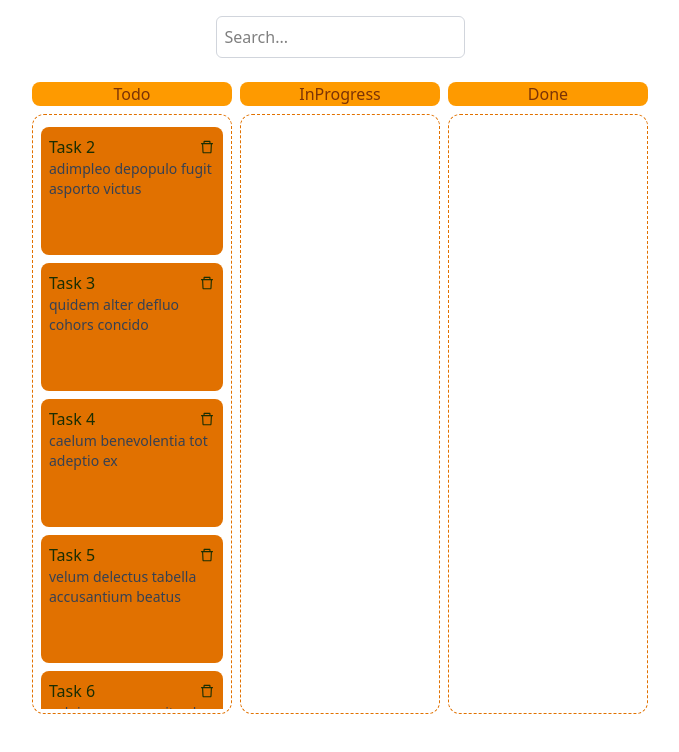
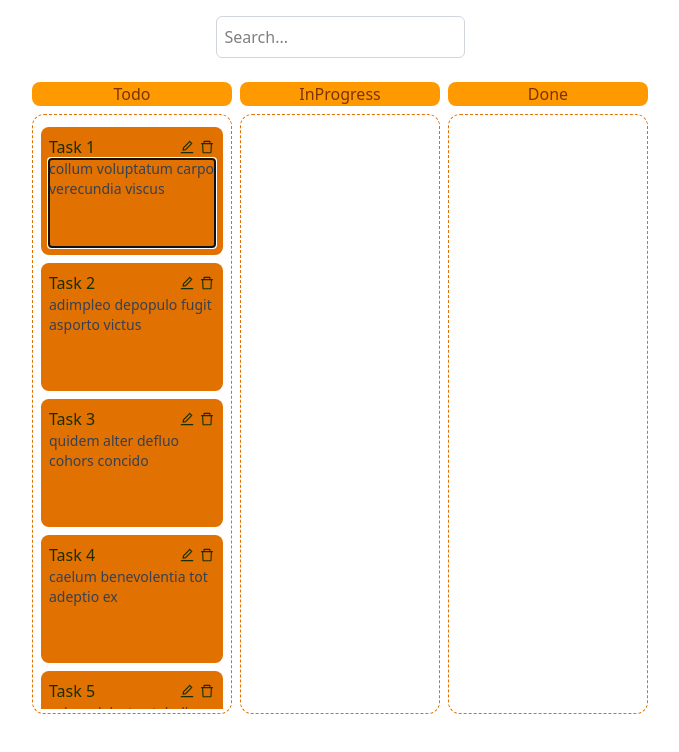
Before and after one commit to ehsanmmd/todoList, a React (Vite) app: page / in a window 1280 px wide. Both pictures are taken after a click on the button 507 px from the left and 147 px from the top of the page. Shown: the top 752 px of the page, without its empty margins (300-979 px from the left). Built offline with nearby package versions, Linux system fonts and the light colour scheme.

Commit message:
feat: add edit action

```diff
--- a/src/Board.tsx
+++ b/src/Board.tsx
@@ -160,6 +160,14 @@ export const Board = () => {
         )
       : columns;
 
+  const handleCardUpdate = (cardId: string, description: string) => {
+    setCards((prev) => {
+      const newCards = { ...prev };
+      newCards[cardId].description = description;
+      return newCards;
+    });
+  };
+
   return (
     <div className="h-screen w-screen flex flex-col items-center gap-4 p-4">
       <div>
@@ -186,12 +194,13 @@ export const Board = () => {
               cards={filteredCards}
               onStartDrag={onStartDrag}
               onDelete={handleCardDelete}
+              onUpdate={handleCardUpdate}
             />
           ))}
 
           <DragOverlay>
             {activeCard ? (
-              <Card id={activeCard.id} title={activeCard.title} />
+              <Card id={activeCard.id} title={activeCard.title} description={activeCard.description} />
             ) : null}
           </DragOverlay>
         </DndContext>
--- a/src/Card.tsx
+++ b/src/Card.tsx
@@ -1,18 +1,38 @@
 import { useDraggable } from "@dnd-kit/core";
-import { AiOutlineDelete } from "react-icons/ai";
+import { useState } from "react";
+import { AiOutlineDelete, AiOutlineEdit } from "react-icons/ai";
 
 export interface Card {
   id: string;
   title: string;
   description?: string;
   onDelete?: (id: string) => void;
+  onUpdate?: (id: string, description: string) => void;
 }
 
-export const Card = ({ title, id, description, onDelete }: Card) => {
+export const Card = ({ title, id, description, onDelete, onUpdate }: Card) => {
+  const [isEditing, setIsEditing] = useState(false);
+  const [editedDescription, setEditedDescription] = useState(description);
+
   const { attributes, listeners, setNodeRef, isDragging } = useDraggable({
     id,
-    data: { id, title },
+    data: { id, title, description },
   });
+
+  const handleEdit = () => {
+    setIsEditing(true);
+  };
+
+  const handleBlur = () => {
+    setIsEditing(false);
+    if (editedDescription) {
+      onUpdate?.(id, editedDescription);
+    }
+  };
+
+  const handleDelete = () => {
+    onDelete?.(id);
+  };
 
   return (
     <div
@@ -23,15 +43,43 @@ export const Card = ({ title, id, description, onDelete }: Card) => {
     >
       <div className="flex justify-between w-full">
         <span>{title}</span>
+        <div className="flex justify-end gap-1">
+          <button type="button" className="cursor-pointer" onClick={handleEdit}>
+            <AiOutlineEdit />
+          </button>
           <button
             type="button"
             className="cursor-pointer"
-          onClick={() => onDelete?.(id)}
+            onClick={handleDelete}
           >
             <AiOutlineDelete />
           </button>
         </div>
-      <div className="w-full flex-1 text-sm text-gray-700" {...attributes} {...listeners}>{description}</div>
+      </div>
+      <div
+        className="w-full flex-1 text-sm text-gray-700"
+        {...attributes}
+        {...listeners}
+      >
+        {isEditing ? (
+          <textarea
+            value={editedDescription}
+            onChange={(e) => setEditedDescription(e.target.value)}
+            className="w-full h-full resize-none"
+            rows={3}
+            autoFocus
+            onBlur={handleBlur}
+            onKeyDown={(e) => {
+              if (e.key === "Enter") {
+                e.preventDefault();
+                handleBlur();
+              }
+            }}
+          />
+        ) : (
+          description
+        )}
+      </div>
     </div>
   );
 };
--- a/src/Column.tsx
+++ b/src/Column.tsx
@@ -11,6 +11,7 @@ export interface Column extends PropsWithChildren {
   cards: Record<string, Card>;
   onStartDrag: (id: string) => void;
   onDelete: (cardId: string) => void;
+  onUpdate: (cardId: string, description: string) => void;
 }
 
 export const Column = ({
@@ -20,6 +21,7 @@ export const Column = ({
   cards,
   onStartDrag,
   onDelete,
+  onUpdate,
 }: Column) => {
   const { isOver, setNodeRef, active } = useDroppable({ id });
 
@@ -52,6 +54,7 @@ export const Column = ({
               title={cards[cardIds[index]].title}
               description={cards[cardIds[index]].description}
               onDelete={onDelete}
+              onUpdate={onUpdate}
             />
           )}
         />
```
Lines whose indentation alone changed are shown as unchanged.
